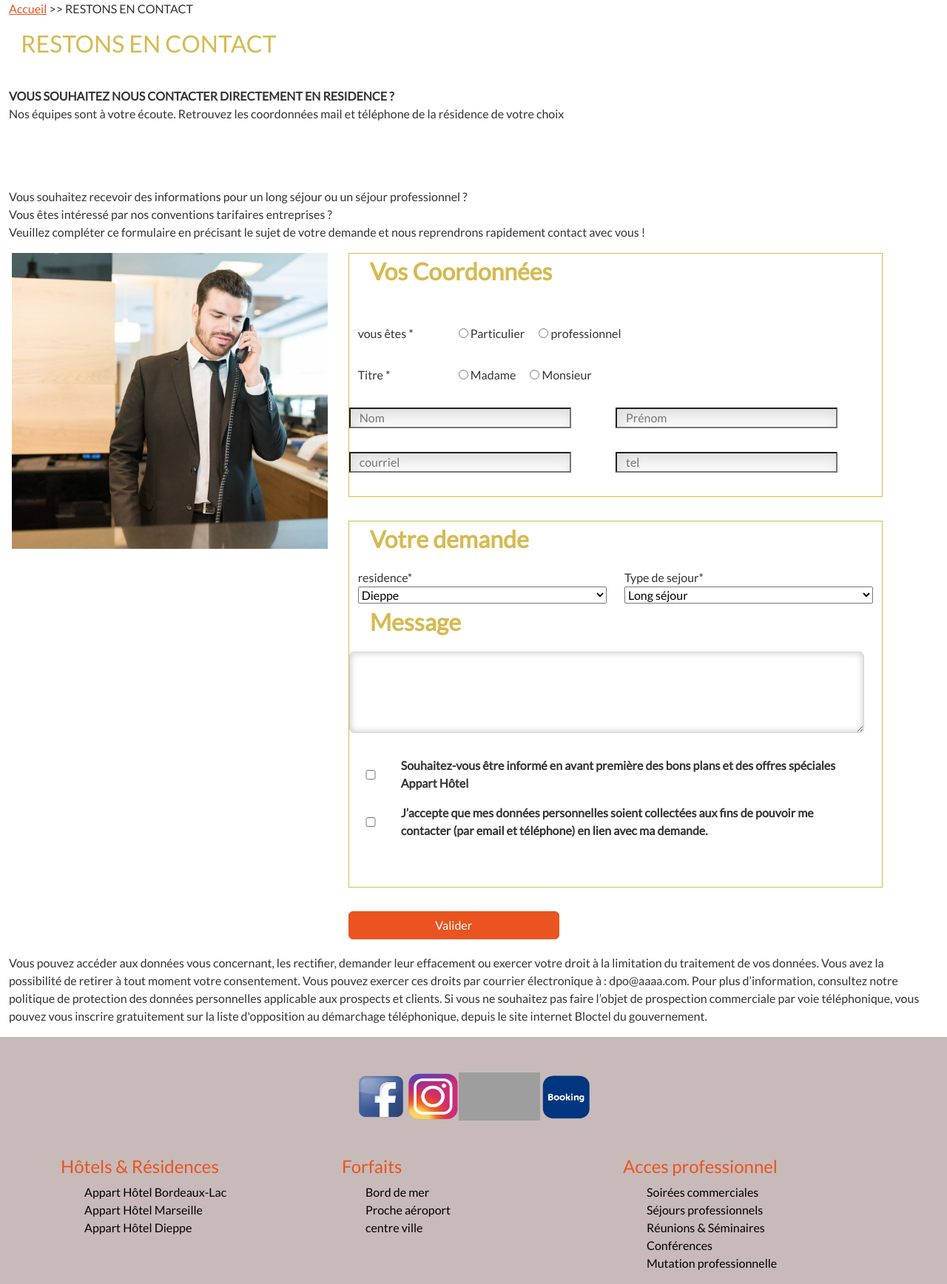
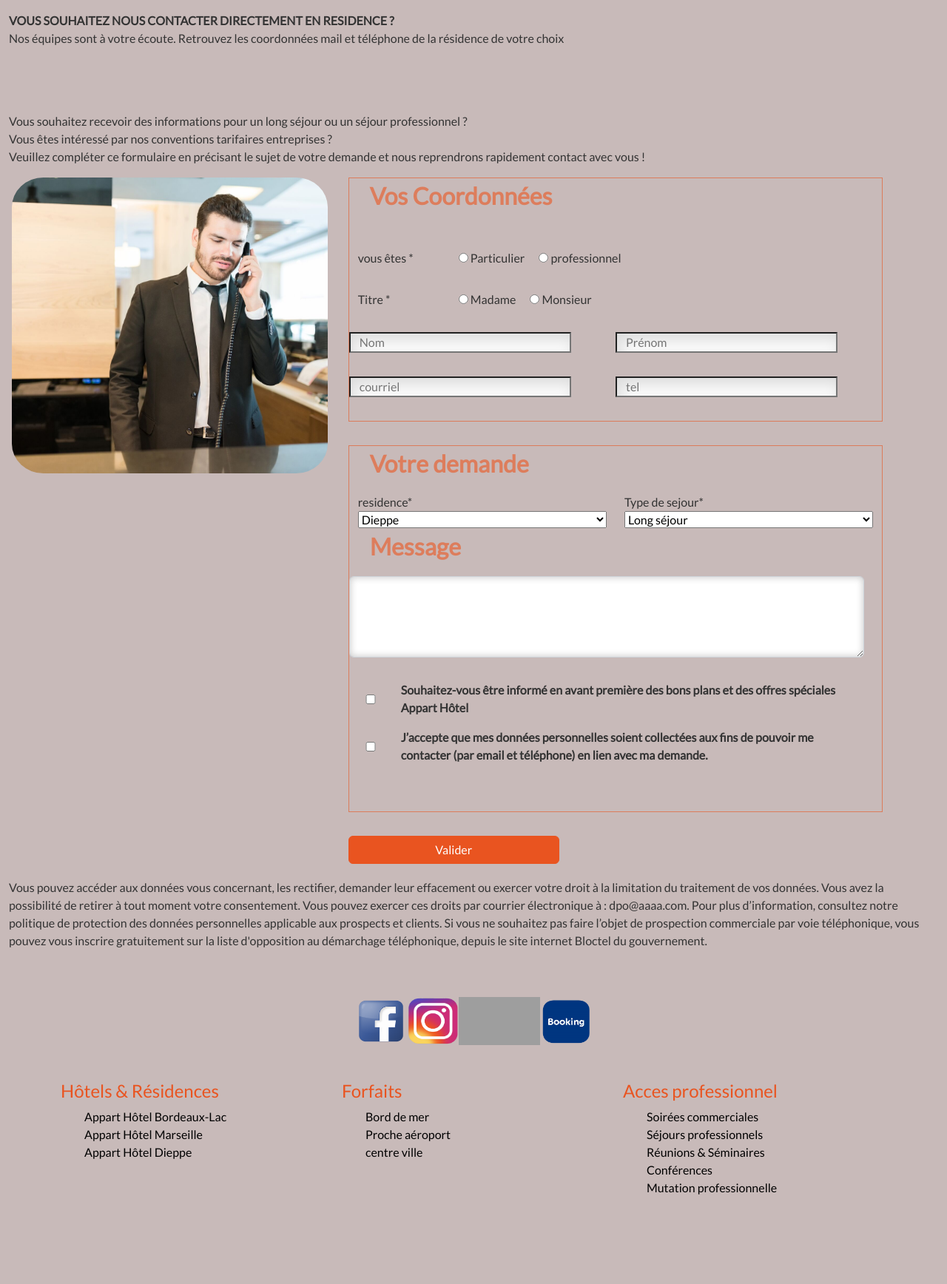
Before and after one commit to masurejean/appart-hotel, a PHP site: page /contact.php in a window 1280 px wide. Shown: the part 100-1836 px from the top of the page at 74% size. After the commit the page ends 1715 px from the top, so only its background shows below. Run offline with PHP 8.4, Linux system fonts and the light colour scheme; some libraries are stand-ins or nearby versions; grey boxes are pictures that could not be loaded.

Commit message:
remise en forme style page contact

```diff
--- a/assets/css/contact.css
+++ b/assets/css/contact.css
@@ -15,7 +15,9 @@ header ul{
 
 }
 
-
+main{
+    background-color: #c8bab9;
+}
 
 .imgContact {
     min-height: 300px;
@@ -25,6 +27,7 @@ header ul{
     background-size: cover;
     margin-right: 1rem;
     margin-left: 1rem;
+    border-radius: 10%;
 
 
 }
@@ -34,7 +37,7 @@ header ul{
 }
 
 .coordonee {
-    border: #D6BA51 1px solid;
+    border: #e956209c 1px solid;
     margin-bottom: 2rem;
 
 }
@@ -43,7 +46,7 @@ header ul{
     font-size: 2rem;
     margin: 1rem;
     font-weight: bolder;
-    color: #D6BA51;
+    color: #e956209c;;
 
 }
 
@@ -85,7 +88,7 @@ textarea {
 
 .form-submit {
 
-    background-color: #d6ba51;
+    background-color: #e956209c;;
     font-size: 30px;
     width: 285px;
     display: block;
@@ -93,5 +96,5 @@ textarea {
     background-position: center right;
     background-repeat: no-repeat;
     margin: 0 auto 20px auto;
-    border: 1px solid #d6ba51;
+    border: 1px solid #e956209c;;
 }
--- a/contact.php
+++ b/contact.php
@@ -92,13 +92,6 @@ if (isset($_POST['submit'])) {
     <?php include  "header.php"  ?>
     <main>
         <div class="container-fluid">
-            <div class="row">
-                <p><a href="./index.php">Accueil</a> >> RESTONS EN CONTACT</p>
-
-                <div class="titreSection col-5">
-                    <h2>RESTONS EN CONTACT</h2>
-                </div>
-            </div>
             <div class="row">
                 <div class="bar col-5"></div> <!-- separation avec bar  -->
                 <div class=" acceuil col-12">
```
